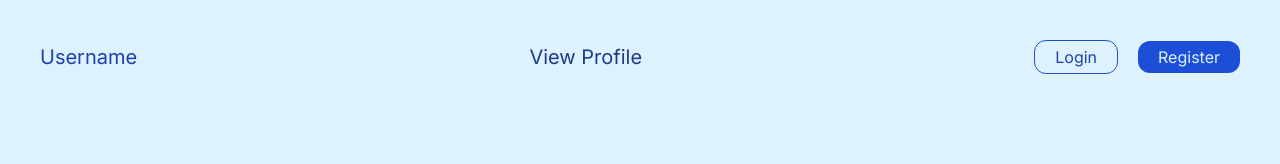
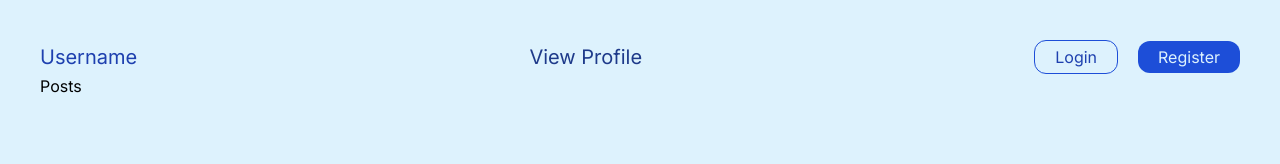
Before and after one commit to lasha-codes/mySQL-blogapp, a Next.js app in the folder client/: page / in a window 1280 px wide. Shown: the top 164 px of the page. Built offline with nearby package versions, Linux system fonts and the light colour scheme.

Commit message:
setting um components for the future

```diff
--- /dev/null
+++ b/client/app/components/Posts.tsx
@@ -0,0 +1,9 @@
+const Posts = () => {
+  return (
+    <div>
+      <h1>Posts</h1>
+    </div>
+  )
+}
+
+export default Posts
--- a/client/app/page.tsx
+++ b/client/app/page.tsx
@@ -1,9 +1,11 @@
 import Header from './components/Header'
+import Posts from './components/Posts'
 
 const App = () => {
   return (
     <main className='w-full bg-main h-screen p-10'>
       <Header />
+      <Posts />
     </main>
   )
 }
--- /dev/null
+++ b/client/app/user/login/page.tsx
@@ -0,0 +1,5 @@
+const Login = () => {
+  return <h1>Login</h1>
+}
+
+export default Login
--- /dev/null
+++ b/client/app/user/register/page.tsx
@@ -0,0 +1,5 @@
+const Register = () => {
+  return <div>Register</div>
+}
+
+export default Register
```
